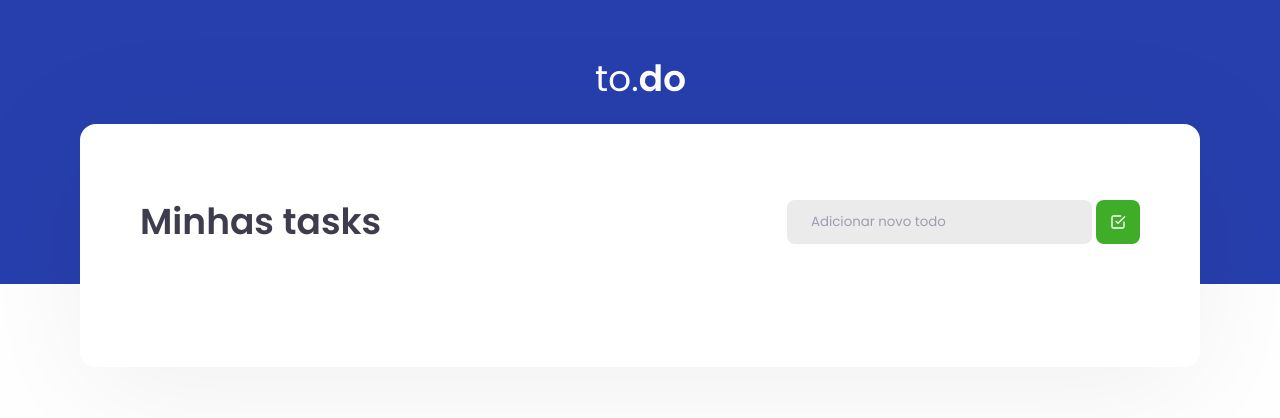
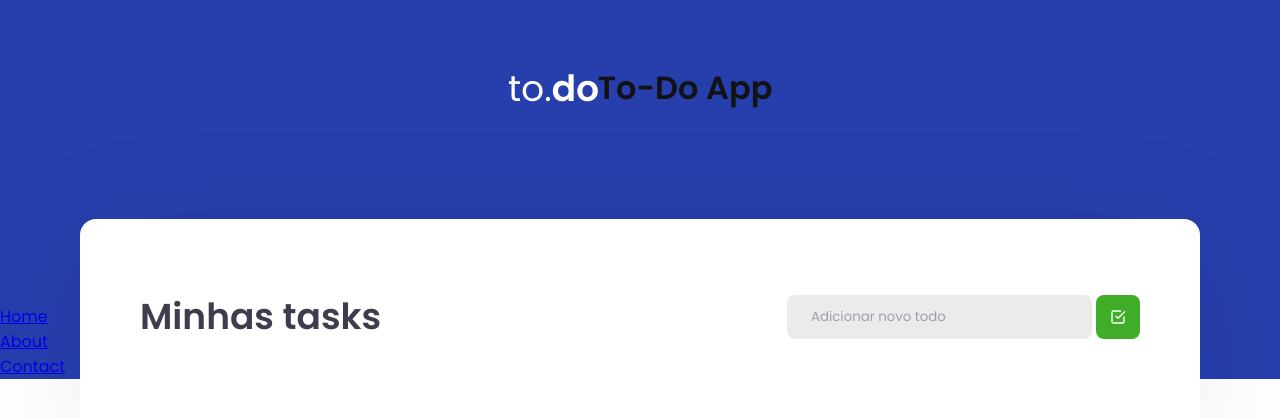
Before and after one commit to Eduardo-asj/tasklist-reactjs, a React app: page / in a window 1280 px wide. Shown: the top 418 px of the page. Built offline with nearby package versions, Linux system fonts and the light colour scheme.

Commit message:
Adding titles and event

```diff
--- a/src/components/Header.tsx
+++ b/src/components/Header.tsx
@@ -1,11 +1,30 @@
-import '../styles/header.scss'
+import React from 'react';
+import '../styles/header.scss';
 
 export function Header() {
+  const handleClick = () => {
+    console.log('Header clicked!');
+  };
+
   return (
-    <header className="header">
-      <div>
-        <img src="/logo.svg" alt="to.do"/>
+    <header className='header' onClick={handleClick}>
+      <div className='logo-container'>
+        <img src='/logo.svg' alt='to.do' className='logo' />
+        <h1 className='title'>To-Do App</h1>
       </div>
+      <nav className='navigation'>
+        <ul className='nav-list'>
+          <li className='nav-item'>
+            <a href='#'>Home</a>
+          </li>
+          <li className='nav-item'>
+            <a href='#'>About</a>
+          </li>
+          <li className='nav-item'>
+            <a href='#'>Contact</a>
+          </li>
+        </ul>
+      </nav>
     </header>
-  )
+  );
 }
```
